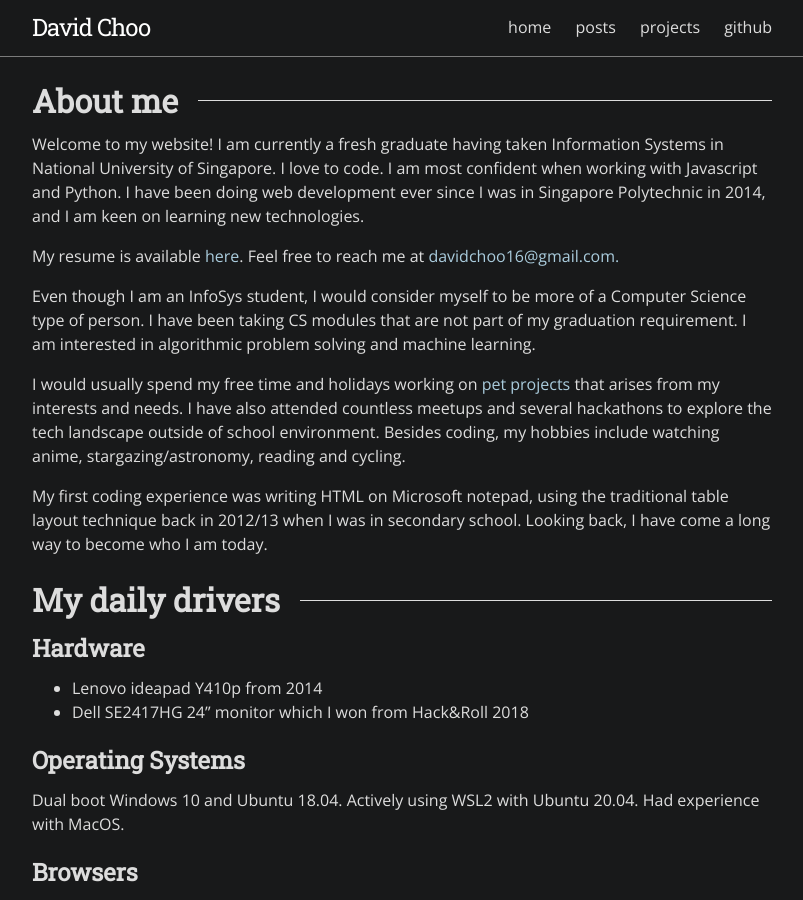
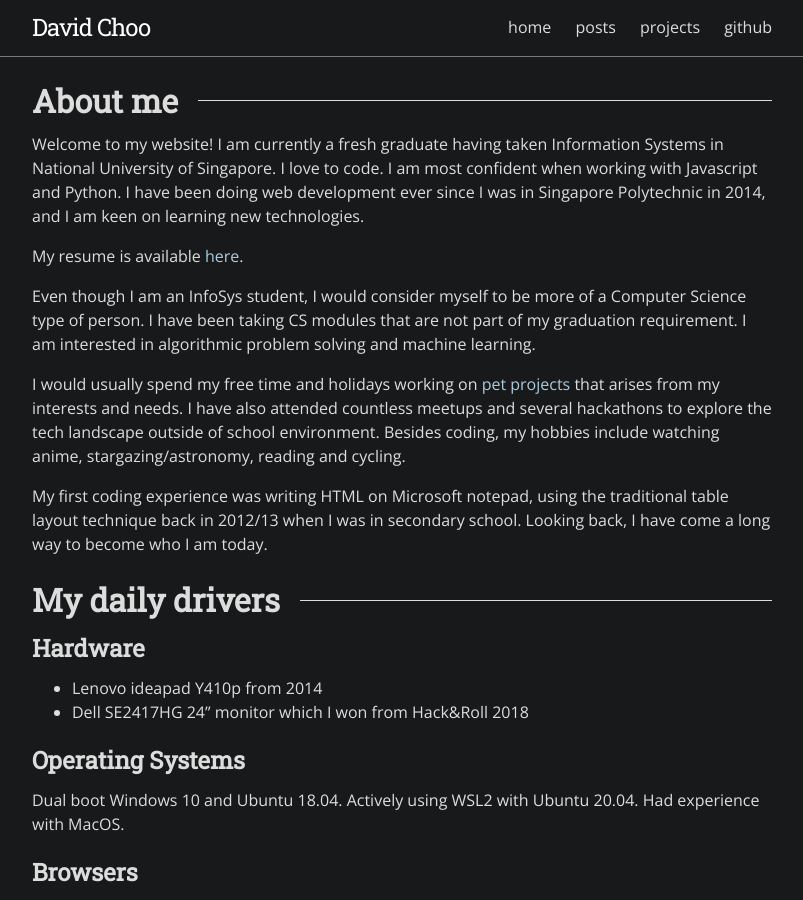
Before and after one commit to davidchoo12/my-jekyll-blog, a Jekyll site: the page built from _pages/index.md, in a window 1280 px wide and 900 px high. Shown: the whole window, without its empty margins (238-1041 px from the left). Built offline with Jekyll 4.4.1, drawn with Linux system fonts in a browser that asks for light colours.

Commit message:
remove email from home page

```diff
--- a/_pages/index.md
+++ b/_pages/index.md
@@ -5,7 +5,7 @@ layout: default
 # About me
 Welcome to my website! I am currently a fresh graduate having taken Information Systems in National University of Singapore. I love to code. I am most confident when working with Javascript and Python. I have been doing web development ever since I was in Singapore Polytechnic in 2014, and I am keen on learning new technologies.
 
-My resume is available [here](https://github.com/davidchoo12/Awesome-CV/blob/master/resume.pdf). Feel free to reach me at [davidchoo16@gmail.com.](mailto:davidchoo16@gmail.com)
+My resume is available [here](https://github.com/davidchoo12/Awesome-CV/blob/master/resume.pdf).
 
 Even though I am an InfoSys student, I would consider myself to be more of a Computer Science type of person. I have been taking CS modules that are not part of my graduation requirement. I am interested in algorithmic problem solving and machine learning.
 
```
